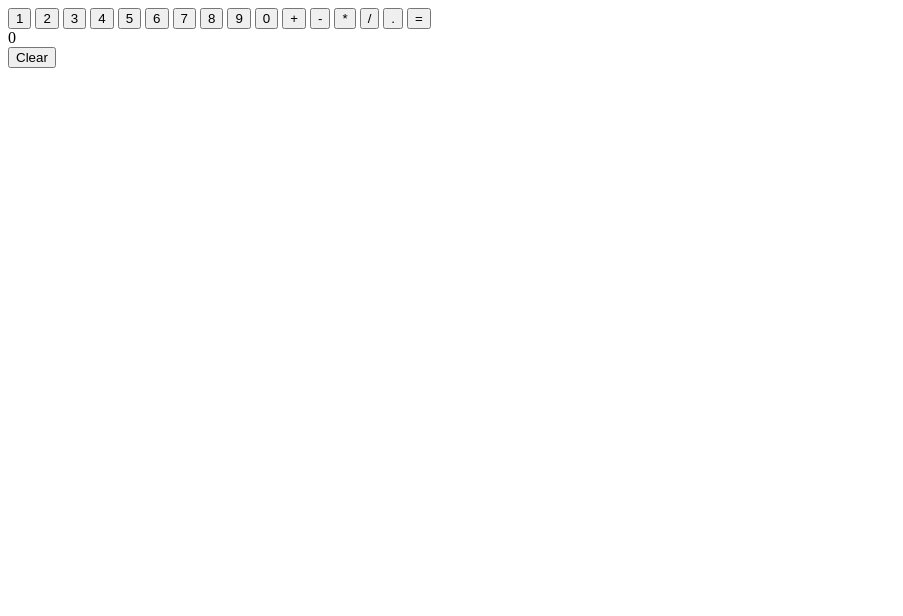
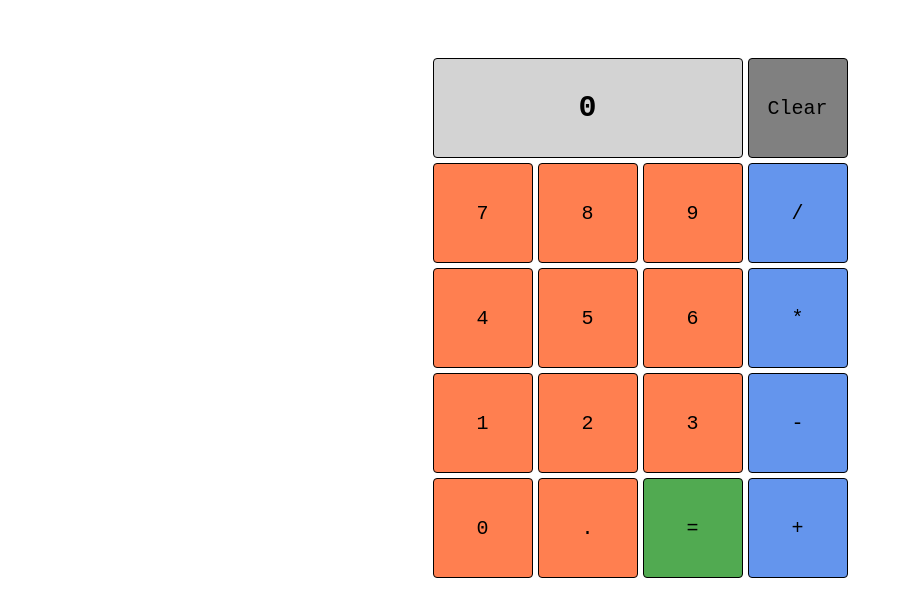
Before and after one commit to MrSwizzer/odin-calculator, a plain HTML site: page index.html in a window 1280 px wide. Shown: the whole page, without its empty margins (0-903 px from the left). Drawn offline with Linux system fonts and the light colour scheme.

Commit message:
Add style to the calculator

```diff
--- a/index.html
+++ b/index.html
@@ -1,39 +1,34 @@
 <!DOCTYPE html>
 <html lang="en">
-
   <head>
-    <meta charset="UTF-8">
-    <meta name="viewport" content="width=device-width, initial-scale=1.0">
-    <link rel="stylesheet" href="./styles/style.css">
+    <meta charset="UTF-8" />
+    <meta name="viewport" content="width=device-width, initial-scale=1.0" />
+    <link rel="stylesheet" href="./styles/style.css" />
     <script src="./script/script.js" defer></script>
     <title>A Calculator App</title>
   </head>
 
   <body>
-    <div>
+    <div class="wrapper">
+      <div id="display">0</div>
+      <button id="clear">Clear</button>
+
+      <button class="numberButtons" id="7">7</button>
+      <button class="numberButtons" id="8">8</button>
+      <button class="numberButtons" id="9">9</button>
+      <button class="operatorButtons" id="divide">/</button>
+      <button class="numberButtons" id="4">4</button>
+      <button class="numberButtons" id="5">5</button>
+      <button class="numberButtons" id="6">6</button>
+      <button class="operatorButtons" id="multiply">*</button>
       <button class="numberButtons" id="1">1</button>
       <button class="numberButtons" id="2">2</button>
       <button class="numberButtons" id="3">3</button>
-        <button class="numberButtons" id="4">4</button>
-        <button class="numberButtons" id="5">5</button>
-        <button class="numberButtons" id="6">6</button>
-        <button class="numberButtons" id="7">7</button>
-        <button class="numberButtons" id="8">8</button>
-        <button class="numberButtons" id="9">9</button>
+      <button class="operatorButtons" id="subtract">-</button>
       <button class="numberButtons" id="0">0</button>
-
-        <button class="operatorButtons" id="add">+</button>
-        <button class="operatorButtons" id="subtract">-</button>
-        <button class="operatorButtons" id="multiply">*</button>
-        <button class="operatorButtons" id="divide">/</button>
       <button id="dot">.</button>
       <button id="equals">=</button>
-
-
-        <div id="display">0</div>
-        <button  id="clear">Clear</button>
+      <button class="operatorButtons" id="add">+</button>
     </div>
-
   </body>
-
 </html>
--- a/styles/style.css
+++ b/styles/style.css
@@ -0,0 +1,83 @@
+body {
+    font-family: 'Courier New', Courier, monospace;
+    font-size: 20px;
+    display: flex;
+    justify-content: center;
+}
+
+button {
+    font: inherit;
+    border-radius: 4px;
+    border: black solid 1px;
+}
+
+.wrapper {
+    display: flex;
+    flex-wrap: wrap;
+    width: 415px;
+    gap: 5px;
+    margin: 50px;
+}
+
+.numberButtons {
+    width: 100px;
+    height: 100px;
+    background-color: coral;
+}
+
+.numberButtons:hover {
+    background-color: rgb(255, 113, 62);
+}
+
+.operatorButtons {
+    width: 100px;
+    height: 100px;
+    background-color: cornflowerblue;
+}
+
+.operatorButtons:hover {
+    background-color: rgb(83, 134, 230);
+}
+
+#dot {
+    width: 100px;
+    height: 100px;
+    background-color: coral;
+}
+
+#dot:hover {
+    background-color: rgb(255, 113, 62);
+}
+
+#equals {
+    width: 100px;
+    height: 100px;
+    background-color:rgb(81, 170, 81)
+}
+
+#equals:hover {
+    background-color:rgb(66, 168, 66)
+}
+
+#display {
+    border-radius: 4px;
+    border: black solid 1px;
+    width: 308px;
+    height: 98px;
+    display: flex;
+    justify-content: center;
+    align-items: center;
+    background-color: lightgray;
+    font-size: 30px;
+    font-weight: bolder;
+}
+
+#clear {
+    width: 100px;
+    height: 100px;
+    background-color: grey;
+}
+
+#clear:hover {
+    background-color: rgb(117, 117, 117);
+}
```
Lines whose indentation alone changed are shown as unchanged.
